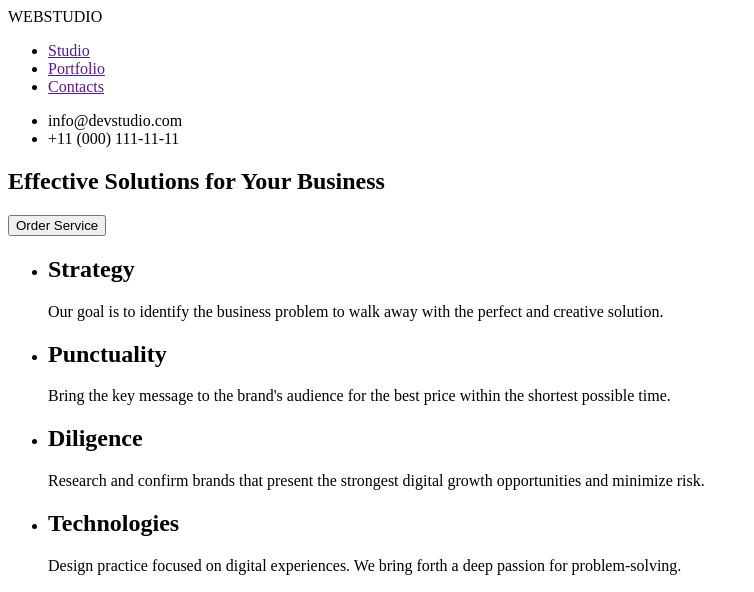
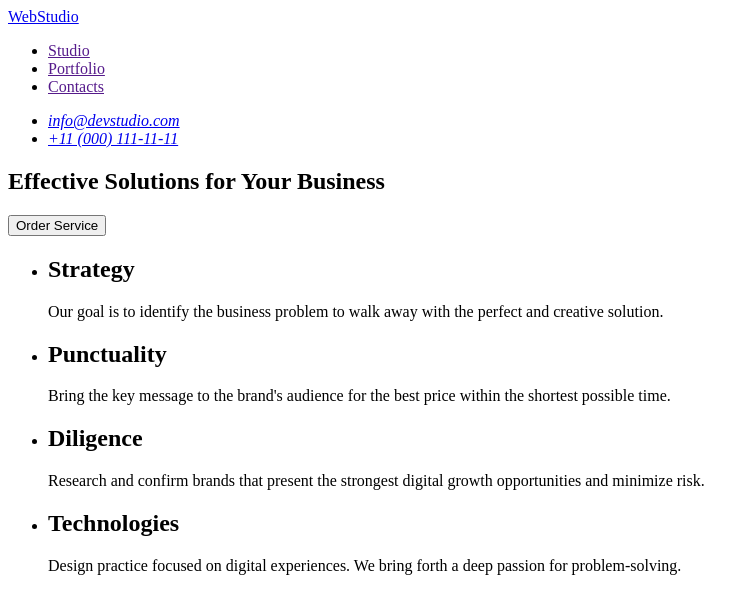
Before and after one commit to MikeSkliar/goit-markup-hw-01, a plain HTML site: page index.html in a window 1280 px wide. Shown: the top 592 px of the page, without its empty margins (0-754 px from the left). Drawn offline with Linux system fonts and the light colour scheme.

Commit message:
header mistake work up

```diff
--- a/index.html
+++ b/index.html
@@ -11,7 +11,7 @@
 <body>
     <header>
         <nav>
-            WEBSTUDIO
+            <a href="./index.html">WebStudio</a>
             <ul>
                 <li><a href="">Studio</a></li>
                 <li><a href="">Portfolio</a></li>
@@ -19,8 +19,11 @@
             </ul>
         </nav>
         <ul>
-            <li>info@devstudio.com</li>
-            <li>+11 (000) 111-11-11</li>
+            <address>
+                <li><a href="mailto:info@devstudio.com">info@devstudio.com</a></li>
+                <li><a href="tel:+110001111111">+11 (000) 111-11-11</a></li>
+            </address>
+
         </ul>
 
     </header>
@@ -90,7 +93,7 @@
     </main>
     <!-- Footer -->
     <footer>
-        WEBSTUDIO
+        <a href="./index.html">WebStudio</a>
         <p>Increase the flow of customers and <br> sales for your business with digital <br> marketing & growth
             solutions.</p>
     </footer>
```
